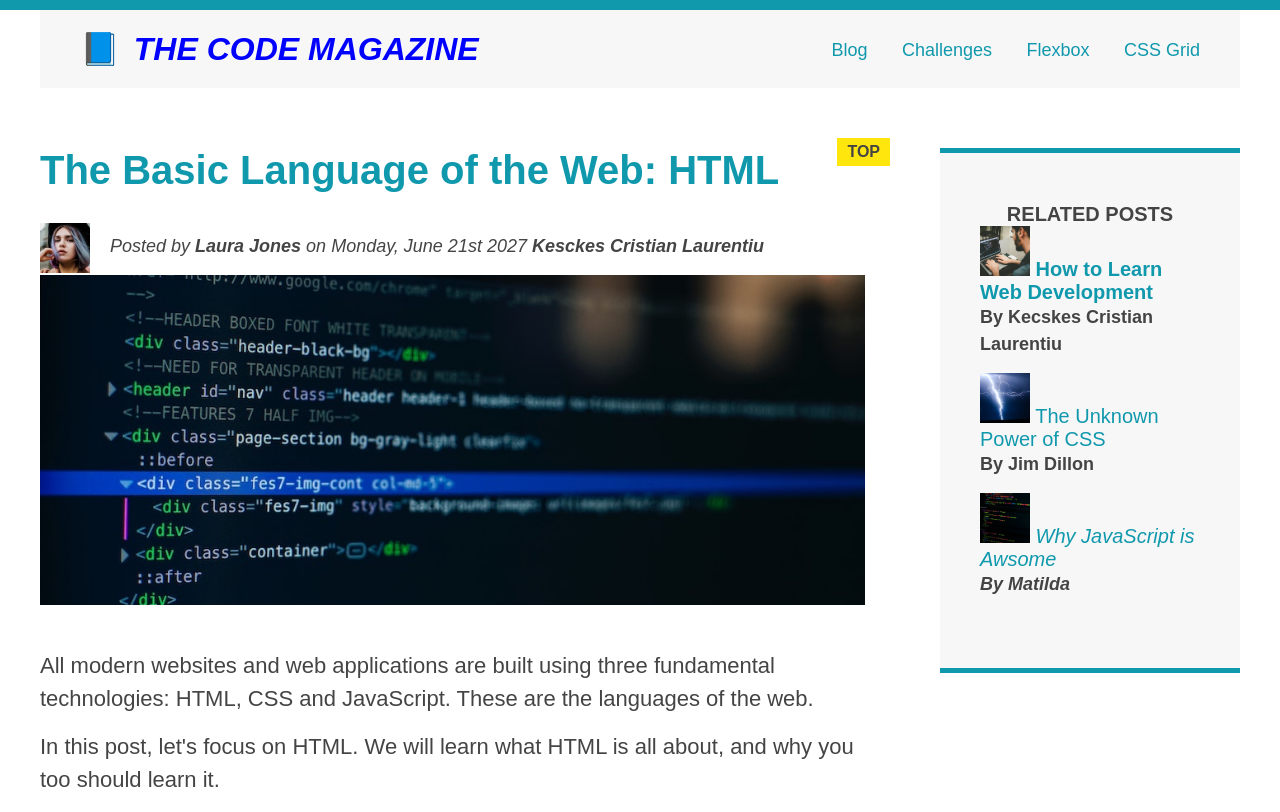
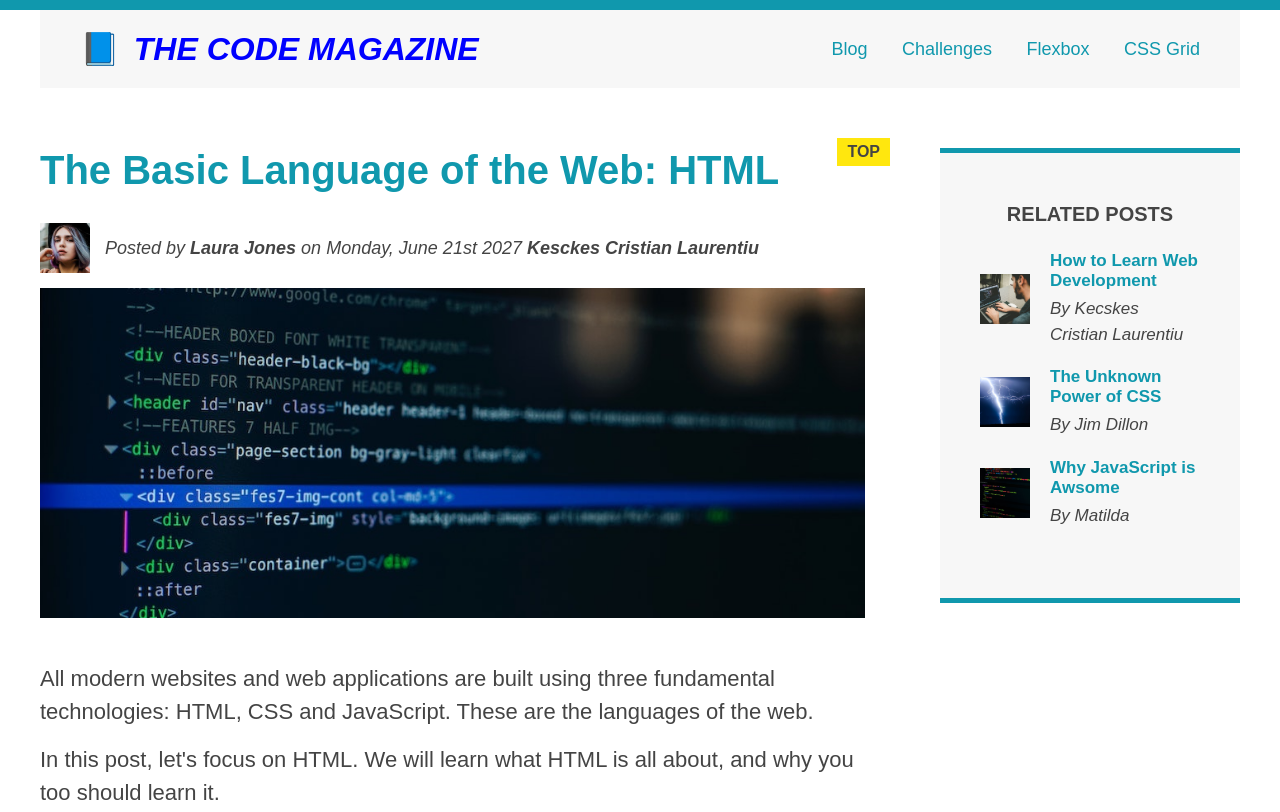
Before and after one commit to Kecskes-Cristian-Laurentiu-30127/ii, a plain HTML site: page HTML-CSS Fundamentals/index.html in a window 1280 px wide. Shown: the top 812 px of the page. Drawn offline with Linux system fonts and the light colour scheme.

Commit message:
Add files via upload

```diff
--- a/HTML-CSS Fundamentals/ChallangeConverse/style.css
+++ b/HTML-CSS Fundamentals/ChallangeConverse/style.css
@@ -1,7 +1,7 @@
 * {
   margin: 0;
   padding: 0;
-  box-sizing: border-box;
+  /* box-sizing: border-box; */
 }
 
 body {
@@ -28,7 +28,7 @@ body {
 .price {
   font-size: 24px;
   /* margin-bottom: 50px; */
-  float: left;
+  /* float: left; */
 }
 
 .shipping {
@@ -36,15 +36,16 @@ body {
   text-transform: uppercase;
   font-weight: bold;
   color: #777;
-  margin-bottom: 20px;
-  float: right;
-  margin-top: 5px;
+  /* margin-bottom: 20px; */
+  /* float: right; */
+  /* margin-top: 5px; */
 }
 
 .product-description {
   font-size: 16px;
   margin-bottom: 10px;
-  clear: both;
+  margin-top: 15px;
+  /* clear: both; */
 }
 
 .more-info:link,
@@ -78,13 +79,16 @@ body {
   cursor: pointer;
   /*face cursorul sa arate ca un pointer cand tii click-ul pe buton*/
   width: 100%;
-  padding: 15px;
+  height: auto;
+  padding: 12px 0;
+  /* padding-bottom: 2px; */
 }
 
 .add-cart:hover {
   color: #000;
   background-color: #fff;
   border-top: 4px solid #000;
+  /* padding-bottom: 2px; */
 }
 
 ul {
@@ -105,7 +109,7 @@ ul {
   display: inline-block;
   position: absolute;
   /* width: 40px; */
-  /* text-align: center; */
+  text-align: center;
   top: -10px;
   left: -10px;
   letter-spacing: 2px;
@@ -115,9 +119,9 @@ ul {
   background-color: black;
   height: 20px;
   width: 20px;
-  display: inline-block;
+  /* display: inline-block; */
   margin-top: 30px;
-  margin-right: 10px;
+  /* margin-right: 10px; */
 }
 
 .black {
@@ -144,29 +148,56 @@ ul {
   background-color: brown;
 }
 
-.product-info {
+.product-price {
   /*width available for the 2 columns=825-8-250-80[px]*/
-  width: 243px;
-  float: left;
+  /* width: 243px; */
+  /* float: left; */
   /* display: inline-block; */
-  margin-right: 40px;
+  flex: 1;
+  /* margin-right: 40px; */
   margin-top: 20px;
 }
 
 .product-details {
-  width: 243px;
-  float: left;
+  /* width: 243px; */
+  /* float: left; */
   /* padding-right: 20px; */
+  /* padding: 0 25px;*/
+  flex: 1;
   margin-top: 20px;
 }
 
 .product-img {
-  float: left;
-  margin-right: 40px;
+  /* float: left; */
+  /* margin-right: 20px; */
+  flex: 1;
 }
 
-.clearfix::after {
+/* .clearfix::after {
   content: "";
   display: block;
   clear: both;
+} */
+
+.product-colors {
+  display: flex;
+  gap: 15px;
 }
+
+.container-content {
+  display: flex;
+  gap: 50px;
+}
+
+.price-shipping {
+  display: flex;
+  align-items: center;
+  justify-content: space-between;
+  margin-right: 30px;
+}
+
+.container {
+  display: grid;
+  grid-template-columns: 250px 1fr 1fr;
+  gap: 25px;
+}
--- a/HTML-CSS Fundamentals/index.html
+++ b/HTML-CSS Fundamentals/index.html
@@ -54,11 +54,13 @@
     <!-- <div class="clear"></div> -->
     </header>
     <!--top part of the document-->
-
+<!-- <div class="row"> -->
+  <!-- NECESAR DOAR PENTRU FLEXBOX -->
     <article>
       <header class="post-header">
         <h2>The Basic Language of the Web: HTML</h2>
 
+        <div class="author-box">
         <img
         class="author-img"
           src="laura-jones.jpg"
@@ -74,7 +76,7 @@
         <!--generat cu lorem-->
         </p>
         <!--b este o varianta fara semnificatie pt scris BOLD, strong e varianta mai buna cu semnificatie, dar fac acelasi lucru-->
-
+</div>
         <img
           src="img/post-img.jpg"
           alt="HTML code on the screen"
@@ -161,28 +163,36 @@
     </article>
     <!--insemneaza faptul ca este un articol, obiect etc.-->
     <!--pastram alte notatii, adica nav, article, header din motive semantice "Semantic HTML"-->
-
+  <!-- </div>
+  <div> -->
     <aside>
       <h4>Related posts</h4>
       <ul class="related">
-        <li>
+        <li class="related-post">
           <img src="img/related-1.jpg" alt="related 1" width="50" height="50" />
-          <a href="#">How to Learn Web Development</a>
+          <div>
+          <a href="#" class="related-link">How to Learn Web Development</a>
           <p class="related-author">By Kecskes Cristian Laurentiu</p>
+          </div>
         </li>
-        <li>
+        <li class="related-post">
           <img src="img/related-2.jpg" alt="related 2" width="50" height="50" />
-          <a href="#">The Unknown Power of CSS</a>
+          <div>
+          <a href="#" class="related-link">The Unknown Power of CSS</a>
           <p class="related-author">By Jim Dillon</p>
+        </div>
         </li>
-        <li>
+        <li class="related-post">
           <img src="img/related-3.jpg" alt="related 3" width="50" height="50" />
-          <a href="#">Why JavaScript is Awsome</a>
+          <div>
+          <a href="#" class="related-link">Why JavaScript is Awsome</a>
           <p class="related-author">By Matilda</p>
+        </div>
         </li>
       </ul>
     </aside>
-
+  <!-- </div> -->
+  <!-- NECESAR DOAR PENTRU FLEXBOX -->
     <footer>
       <p id="copyright" class="copyright text">
         Copyright &copy; 2055 by Kecskes Cristian Laurentiu
--- a/HTML-CSS Fundamentals/style.css
+++ b/HTML-CSS Fundamentals/style.css
@@ -53,7 +53,7 @@ li {
 
   padding: 20px 40px;
   /*short-hand top-botoom=20px left-right=40px*/
-  margin-bottom: 60px;
+  /* margin-bottom: 60px; */
   /* height: 80px; */
   /*impunem inaltimea elementului*/
 }
@@ -67,7 +67,7 @@ nav a {
 }
 
 article {
-  margin-bottom: 60px;
+  /* margin-bottom: 60px; */
 }
 
 aside {
@@ -168,7 +168,7 @@ article header p {
   font-style: italic;
   font-size: 18px;
 }
-/**referinta la structurile cu id="author"*/
+/*referinta la structurile cu id="author"*/
 
 #copyright {
   font-size: 15px;
@@ -316,7 +316,7 @@ nav a:link {
   /*acum elementele sunt de tip block, ceea ce schimba comportamentul*/
 
   margin-right: 30px;
-  margin-top: 10px;
+  /* margin-top: 10px; */
   display: inline-block;
   /*am facut elementul de tip inline-block*/
 }
@@ -373,6 +373,10 @@ h2::after {
 /*asta a devenit ultimul copil a lui h2 (h2:last-child)*/
 /*element creat in CSS, nu e nicaieri in HTML*/
 
+h4{
+  margin-bottom: 25px;
+}
+
 /* h2::before {
   content: "TOP";
   color: #444;
@@ -389,55 +393,147 @@ h2::after {
 /*element creat in CSS, nu e nicaieri in HTML*/
 
 /*FLOATS*/
-.author-img {
+/* .author-img { */
   float: left;
   /*FLOATING ELEMENT, scos din "flow-ul paginii, dar tot poate crea margin in jurul sau"*/
 }
 
 .author {
   /* padding-left: 80px; */
-  float: left;
-  margin-top: 10px;
-  margin-left: 20px;
+  /* float: left; */
+  /* margin-top: 10px; */
+  /* margin-left: 20px; */
 }
 
 h1 {
-  float: left;
+  /* float: left; */
 }
 
 nav {
-  float: right;
+  /* float: right; */
 }
 /*COLLAPSING ELEMENT */
 /*introducand FLOAT are un efect similar cu scoaterea elementelor din elementul parinte (in cazul asta <header> se comporta ca si cum nu ar avea <h1> si <nav> in el)*/
 
 clear {
-  clear: both;
+  /* clear: both; */
 }
 
 .clearfix::after {
-  clear: both;
-  content: "";
-  display: block;
+  /* clear: both; */
+  /* content: ""; */
+  /* display: block; */
 }
 /*CLEAR FIX HACK*/
 
 article {
   /* background-color: green; */
-  width: 825px;
-  float: left;
+  /* width: 825px; */
+  /* float: left; */
 }
 /*muta elementul <article> in stanga*/
 
 aside {
   /* background-color: red; */
-  width: 300px;
-  float: right;
+  /* width: 300px; */
+  /* float: right; */
 }
 /*muta elementul <article> in dreapta*/
 
 footer {
   /* background-color: yellow; */
-  clear: both;
+  /* clear: both; */
 }
 /*article,aside,footer=SIMPLE FLOAT LAYOUT*/
+
+/*AM COMENTAT TOT LAYOUT-UL FACUT CU FLAOTS CA SA FACEM CU FLEXBOX ACEEASI CHESTIE*/
+
+/*FLEXBOX*/
+.main-header{
+  display: flex;
+  /* am facut main-header flex */
+  align-items: center;
+  /* by default le aranjeaza pe verticala central */
+  justify-content: space-between;
+  /*introduce spatiu intre elemente*/
+}
+
+.author-box{
+  display: flex;
+  align-items: center;
+  margin-bottom: 15px;
+}
+
+.author{
+  margin-bottom: 0;
+  margin-left: 15px;
+}
+
+.related-post{
+  display: flex;
+  align-items: center;
+  gap: 20px;
+  margin-bottom: 20px;
+}
+
+.related-link:link{
+  font-size: 17px;
+font-weight: bold;
+font-style: normal;
+display: block;
+margin-bottom: 5px;
+}
+
+.related-author{
+  margin-bottom: 0;
+  font-size: 17px;
+  font-weight: normal;
+  font-style: italic;
+}
+
+/*FLEXBOX LAYOUT*/
+.row{
+  /* display: flex; */
+  /* gap:75px; */
+  /* margin-bottom: 60px; */
+  /* align-items: flex-start; */
+}
+
+article{
+  /* flex:1; */
+  /*let the element fill the space available for him*/
+  /* margin-bottom: 0; */
+}
+
+ aside{/*
+  flex-basis: 300px;
+  flex-shrink: 0;
+  flex-grow: 0; */
+  /* flex: 0 0 300px; */
+}
+
+/*CSS GRID LAYOUT*/
+.container{
+display:grid;
+grid-template-columns: 1fr 300px;
+column-gap:75px;
+row-gap: 60px;
+align-items: start;
+}
+
+.main-header{
+  /* grid-column: 1/ span 2; */
+  grid-column: 1/-1;
+}
+
+article{
+
+}
+
+aside{
+
+}
+
+footer{
+grid-column: 1/-1;
+}
```
Also changed, not shown: HTML-CSS Fundamentals/ChallangeConverse/challange.html (+9 -5 lines), HTML-CSS Fundamentals/css-grid.html (+71 -3 lines), HTML-CSS Fundamentals/flexbox.html (+1 -1 lines).
